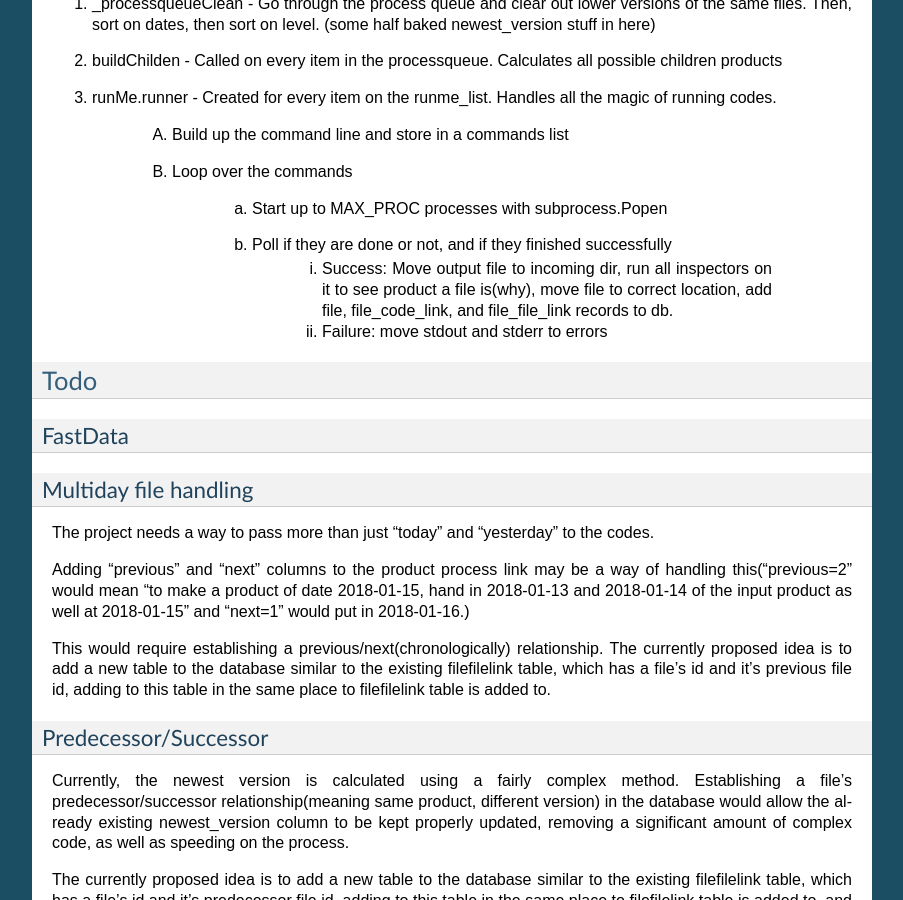
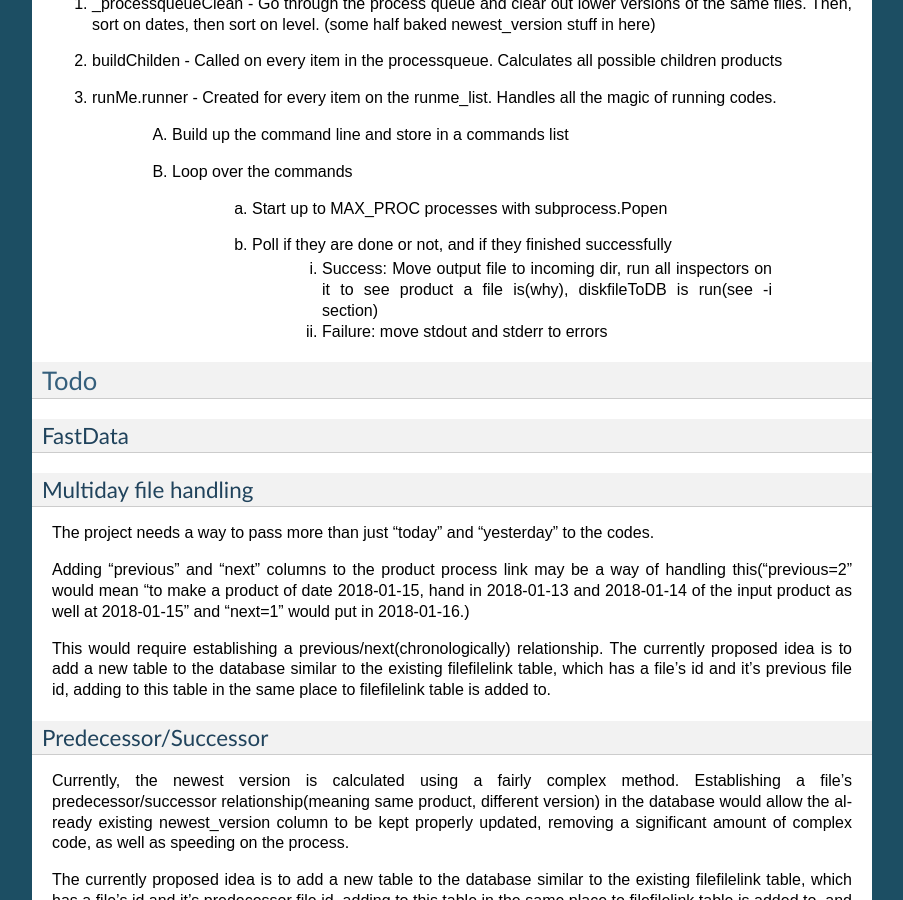
Before and after one commit to spacepy/dbprocessing, a Sphinx documentation site: the page built from sphinx/source/developer.rst, in a window 1280 px wide and 900 px high, scrolled down 3777 px. Shown: the whole window, without its empty margins (198-1101 px from the left). Built offline with Sphinx 7.4.7, drawn with Linux system fonts in a browser that asks for light colours; formulas are drawn with MathJax 3.

Commit message:
Better clarity in Ingest and Process steps

```diff
--- a/sphinx/source/developer.rst
+++ b/sphinx/source/developer.rst
@@ -153,7 +153,7 @@ Process(-p)
 
 		a. Start up to MAX_PROC processes with subprocess.Popen
 		b. Poll if they are done or not, and if they finished successfully
-			i. Success: Move output file to incoming dir, run all inspectors on it to see product a file is(why), move file to correct location, add file, file_code_link, and file_file_link records to db.
+			i. Success: Move output file to incoming dir, run all inspectors on it to see product a file is(why), diskfileToDB is run(see -i section)
 			ii. Failure: move stdout and stderr to errors
 
 ****
```
